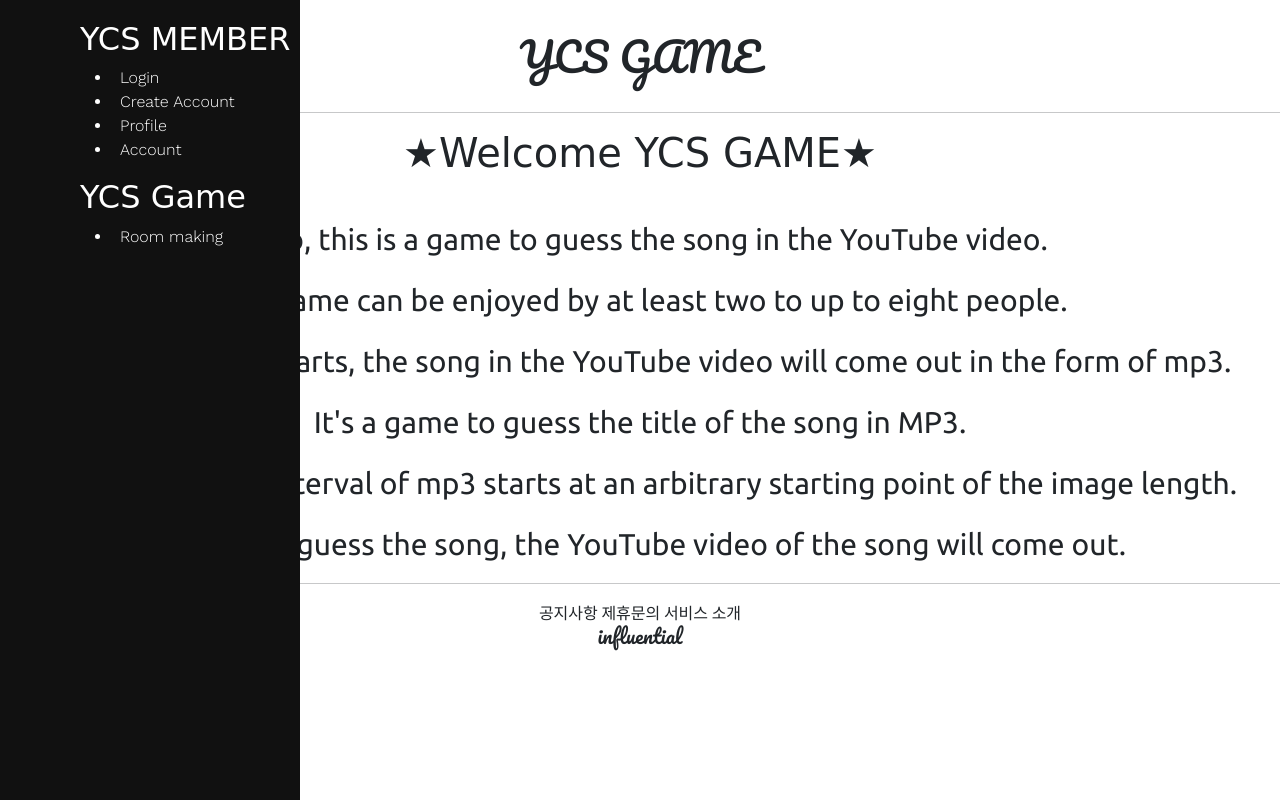
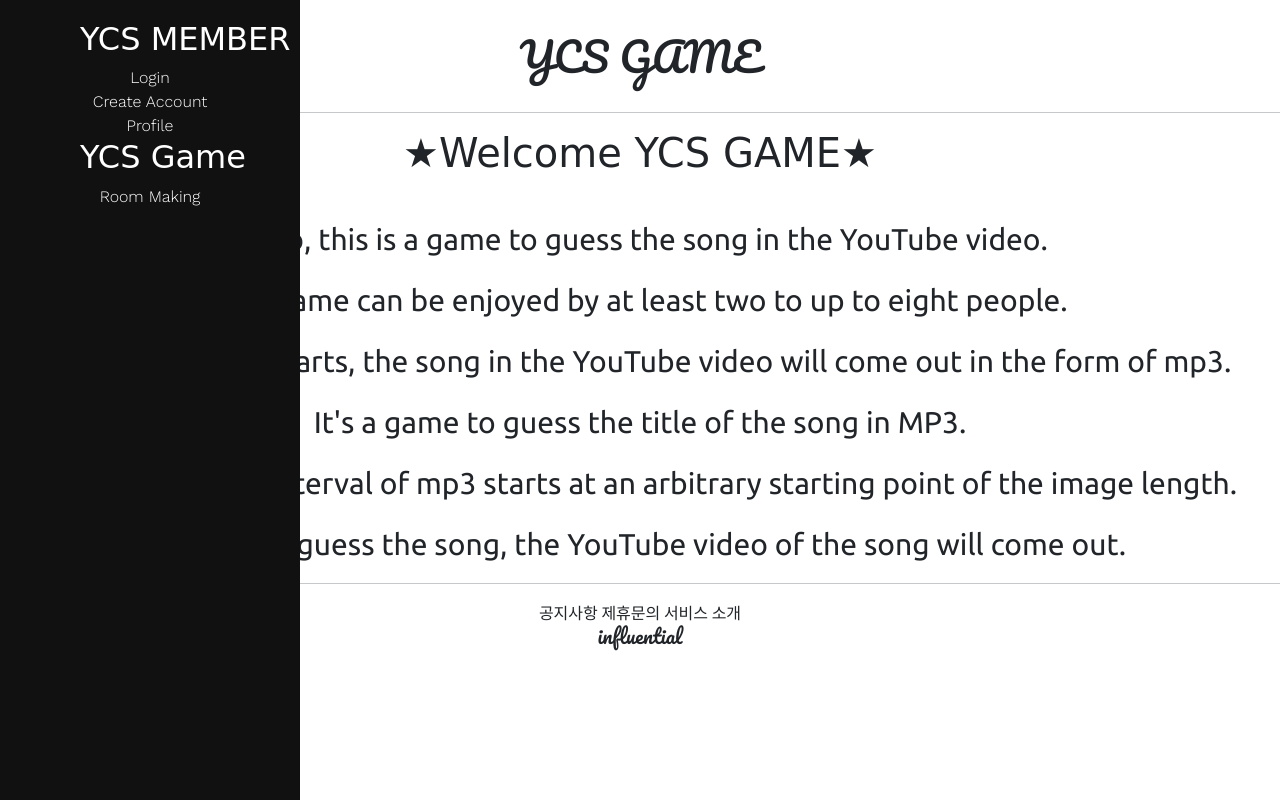
Before and after one commit to hokoro/YCSGAME, a Django app: template mainapp/templates/mainapp/main.html in a window 1280 px wide. Run offline with Django 3.2, Linux system fonts and the light colour scheme; the template is opened without the code that fills it, so the values that code supplies are empty; some libraries are stand-ins or nearby versions; some web fonts are replaced.

Commit message:
slidebar 수정 span 태그로 변경 base.css 이름 수정 detail(계정 상세 정보) 제작

```diff
--- a/accountapp/urls.py
+++ b/accountapp/urls.py
@@ -2,7 +2,7 @@
 from django.urls import path
 from django.views.generic import CreateView
 
-from accountapp.views import AccountCreateView
+from accountapp.views import AccountCreateView, AccountDetailView
 
 app_name = 'accountapp'
 
@@ -10,4 +10,5 @@
     path('create/',AccountCreateView.as_view(),name='create'),
     path('login/',LoginView.as_view(template_name='accountapp/login.html'),name='login'),
     path('logout/',LogoutView.as_view(),name='logout'),
+    path('detail/<int:pk>',AccountDetailView.as_view(),name='account'),
 ]
--- a/static/base.css
+++ b/static/base.css
@@ -8,21 +8,26 @@
     color:white;
     font-family: 'Yuji Hentaigana Akari', cursive;
 }
-.Ycs_Member_list{
+.Ycs_Member_button{
     font-family: 'Work Sans', sans-serif;
+    color:white;
+    text-align: center;
 }
 .Ycs_Game_logo{
     color:white;
     margin-left: 5rem;
     font-family: 'Yuji Hentaigana Akari', cursive;
 }
-.Ycs_Game_list{
+.Ycs_Game_button{
     font-family: 'Work Sans', sans-serif;
+    text-align: center;
+    color: white;
 }
 .Ycs_footer_logo{
     font-family: 'Pacifico', cursive;
 }
 .Ycs_footer_button{
+
     font-family: 'Noto Sans KR', sans-serif;;
 }
 
--- a/templates/sidebar.html
+++ b/templates/sidebar.html
@@ -2,8 +2,8 @@
     <div style="text-align: left">
             <div class="Ycs_Member_logo">
                 <h2>YCS MEMBER</h2>
-                <ul class="Ycs_Member_list">
-                    <li>
+            </div>
+            <div class="Ycs_Member_button">
                 {% if not user.is_authenticated %}
                 <span class="mx-2">
                     <a href="{% url 'accountapp:login' %}">
@@ -12,43 +12,35 @@
                 </span>
                 {% else %}
                     <span class="mx-2">
-                                <a href="{% url 'accountapp:login' %}">
+                        <a href = "{% url 'accountapp:logout' %}">
                             Logout
                         </a>
                     </span>
-
-
-                    </li>
+                    <br>
+                    <span class="mx-2">
+                        <a href="{% url 'accountapp:account' pk=user.pk%}">
+                            Account
+                        </a>
+                    </span>
                 {% endif %}
-                    <li>
+                <br>
                 <span class="mx-2">
                     <a href="{% url 'accountapp:create' %}">
                         Create Account
                     </a>
                 </span>
-                    </li>
-                    <li>
+                <br>
                 <span class="mx-2">
                     Profile
                 </span>
-                    </li>
-                    <li>
-                        <span class="mx-2">
-                            Account
-                        </span>
-                    </li>
-                </ul>
+                <br>
             </div>
 
             <div class="Ycs_Game_logo">
                 <h2>YCS Game</h2>
-                <ul class="Ycs_Game_list">
-                    <li>
-                        <span class="mx-2">
-                            Room making
-                        </span>
-                    </li>
-                </ul>
+            </div>
+            <div class="Ycs_Game_button">
+                <span>Room Making</span>
             </div>
     </div>
 </div>
```
Also changed, not shown: accountapp/templates/accountapp/detail.html (added, +16 -0 lines), accountapp/views.py (+6 -1 lines). Lines whose indentation alone changed are shown as unchanged.
